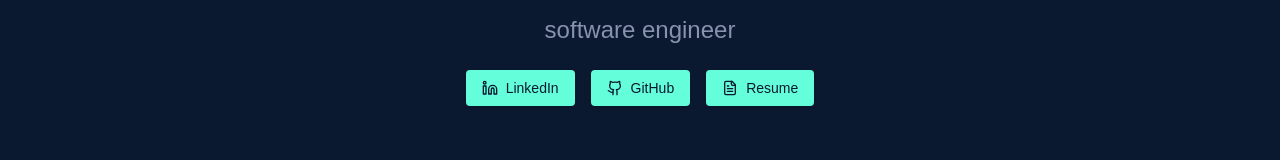
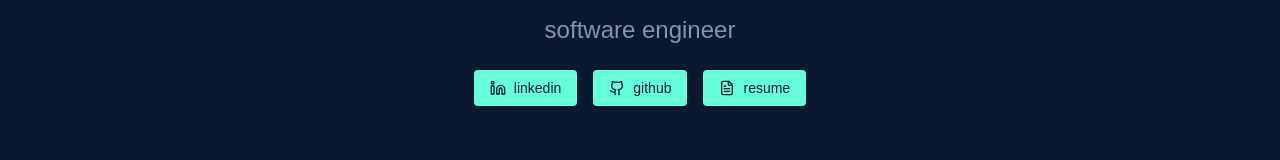
Before and after one commit to gelogonza/gelo, a Next.js app: page / in a window 1280 px wide. Shown: the part 494-654 px from the top of the page. Built offline with nearby package versions, Linux system fonts and the light colour scheme.

Commit message:
edited hero

```diff
--- a/app/components/Hero.tsx
+++ b/app/components/Hero.tsx
@@ -49,7 +49,7 @@ const Hero: React.FC = () => {
           className="flex items-center gap-2 px-4 py-2 bg-green text-navy rounded shadow hover:bg-light-slate transition text-sm"
         >
           <Linkedin className="w-4 h-4" />
-          LinkedIn
+          linkedin
         </a>
 
         {/* GitHub */}
@@ -60,7 +60,7 @@ const Hero: React.FC = () => {
           className="flex items-center gap-2 px-4 py-2 bg-green text-navy rounded shadow hover:bg-light-slate transition text-sm"
         >
           <Github className="w-4 h-4" />
-          GitHub
+          github
         </a>
 
         {/* Resume */}
@@ -70,7 +70,7 @@ const Hero: React.FC = () => {
           className="flex items-center gap-2 px-4 py-2 bg-green text-navy rounded shadow hover:bg-light-slate transition text-sm"
         >
           <FileText className="w-4 h-4" />
-          Resume
+          resume
         </a>
       </div>
     </section>
```
